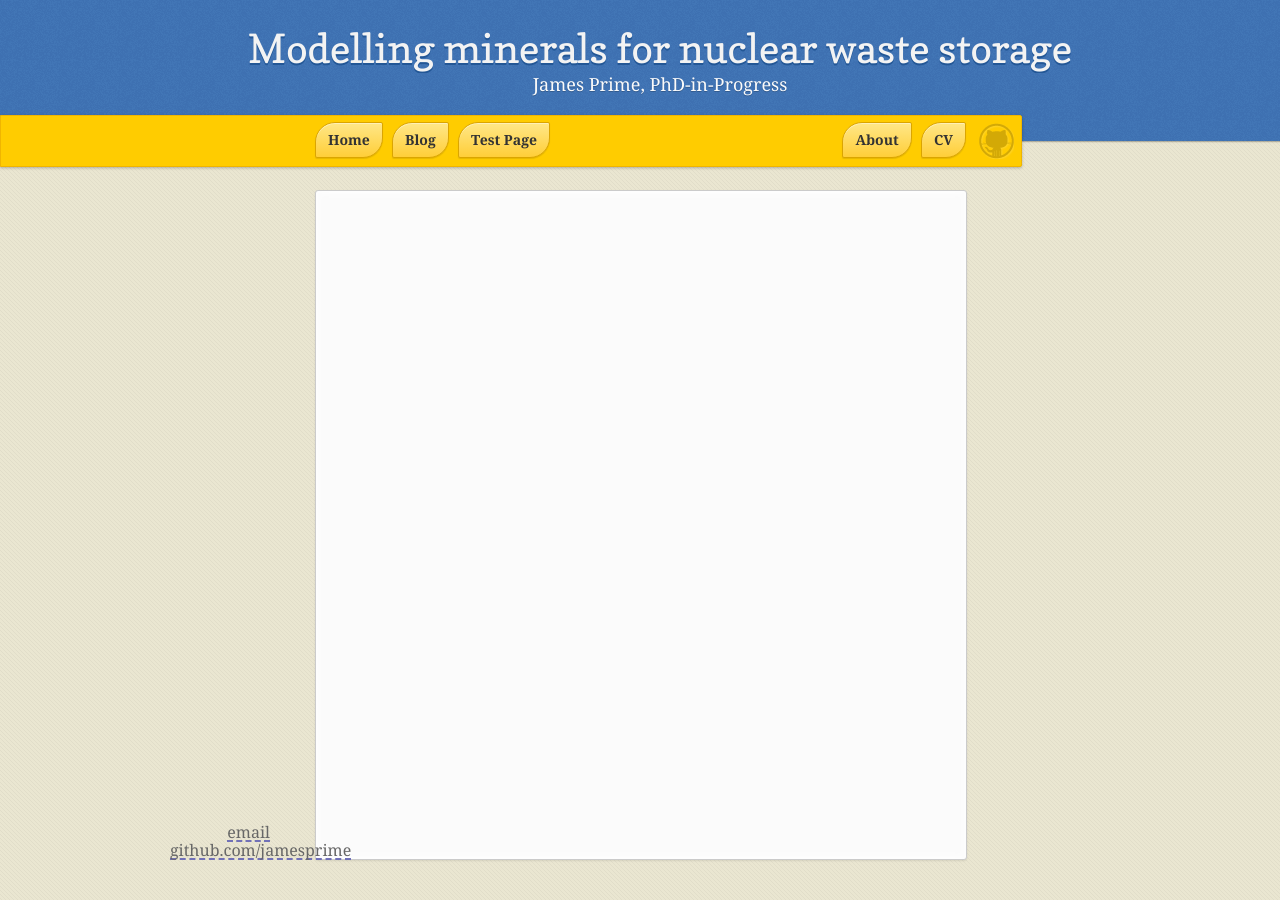
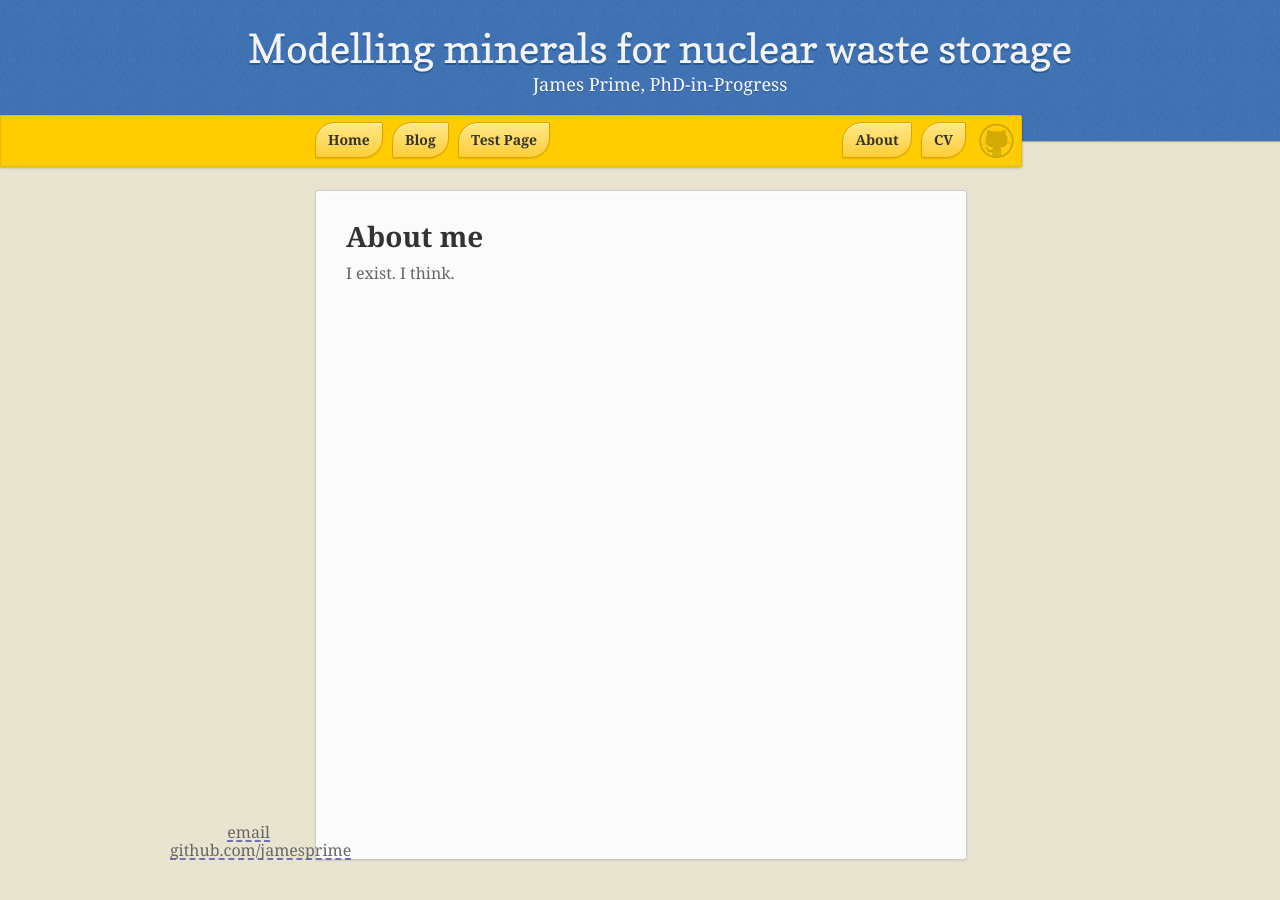
Before and after one commit to jamesprime/jamesprime.github.io, a Jekyll site: the page built from _pages/about/index.md, in a window 1280 px wide. Built offline with Jekyll 4.4.1, drawn with Linux system fonts in a browser that asks for light colours; nearby versions of some CDN libraries; some web fonts are replaced.

Commit message:
Updated _layouts/page.html
It only had the frontmatter, and no actual HTML, so I added a modified copy of the _layouts/page.html code into it

```diff
--- a/_layouts/page.html
+++ b/_layouts/page.html
@@ -1,3 +1,8 @@
 ---
 layout: default
 ---
+<h1>{{ page.title }}</h1>
+
+<div class="page">
+  {{ content }}
+</div>
```
